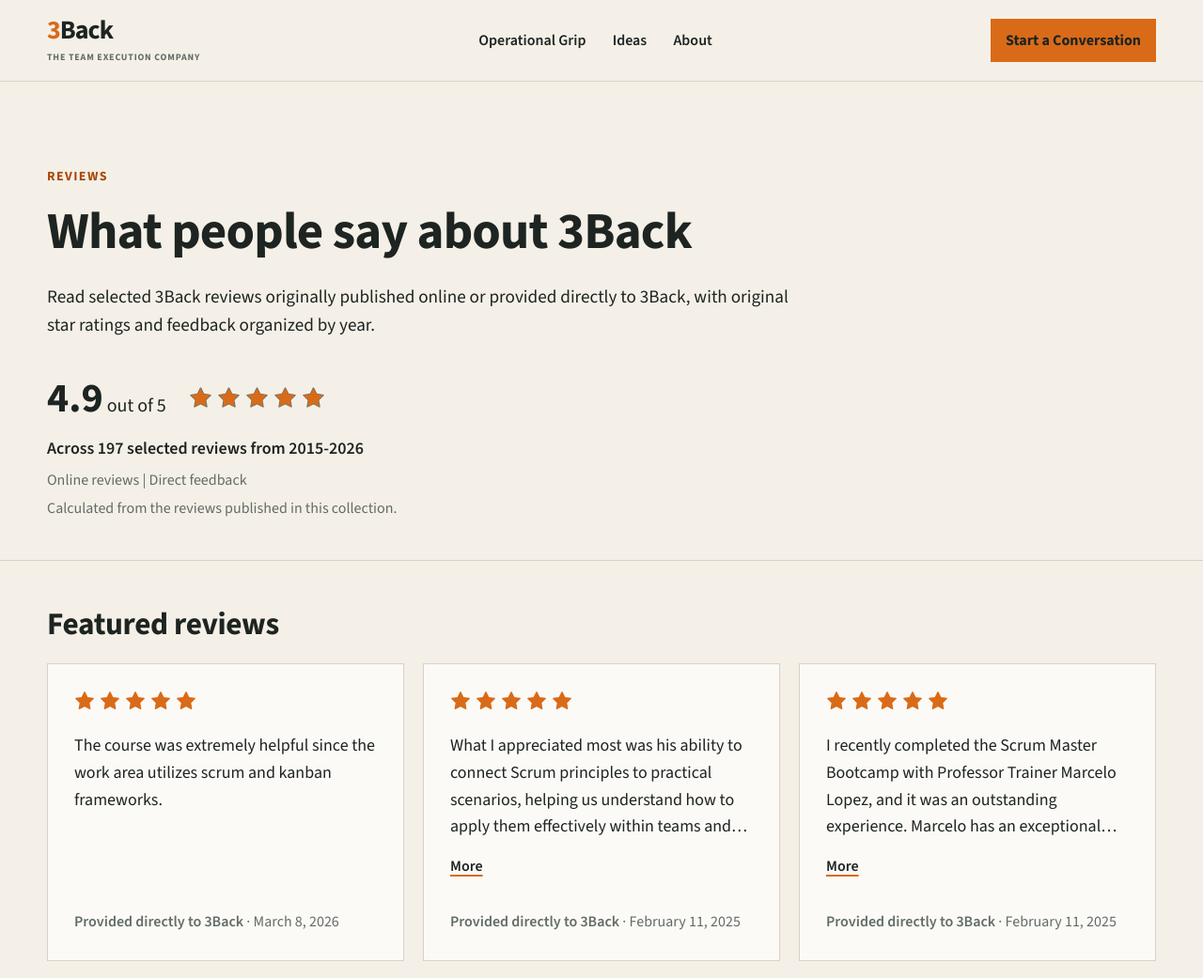
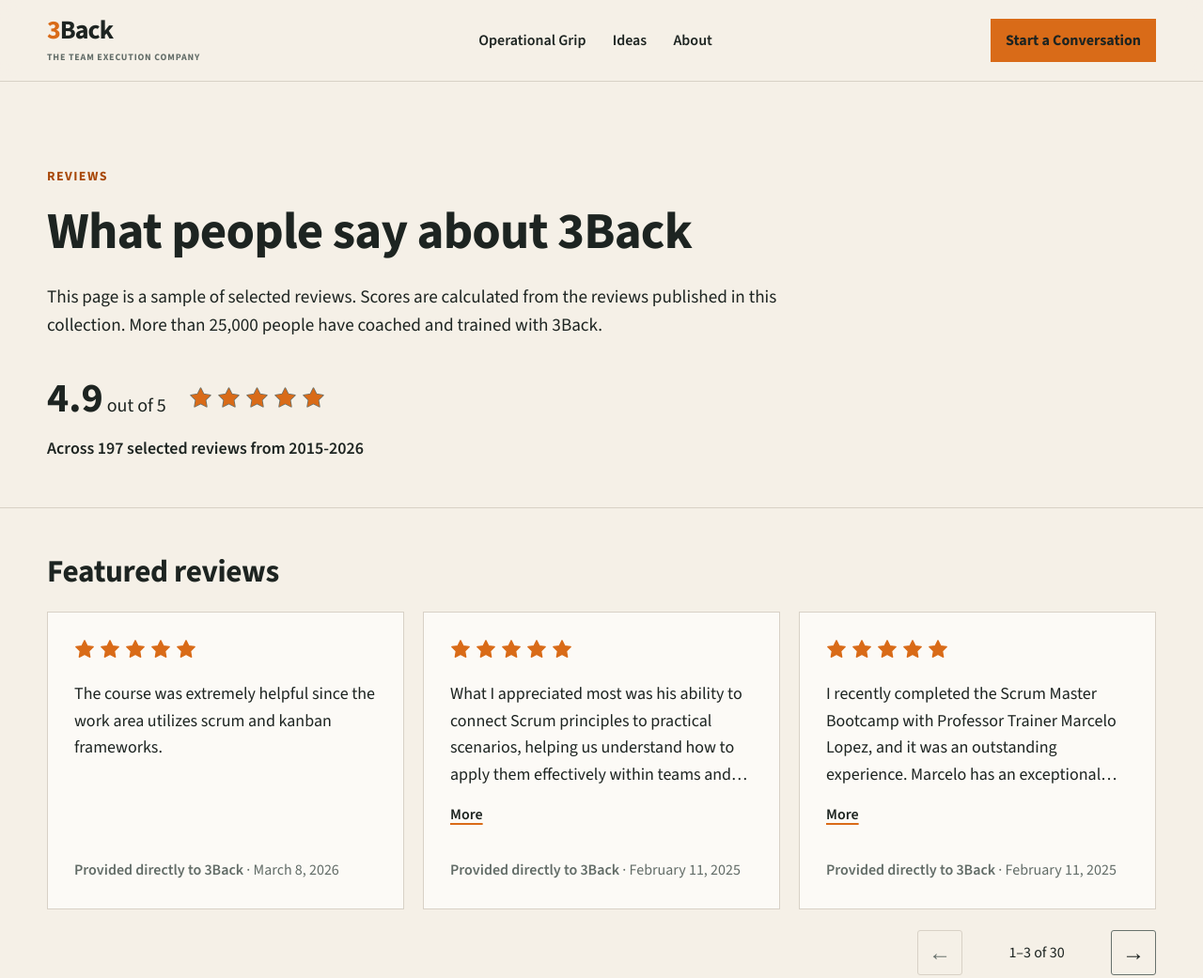
Before and after one commit to cookiemonster2026/3Back-Publisher-Pipeline, an Astro site: page /reviews in a window 1280 px wide. Shown: the top 1041 px of the page at 94% size. Built offline with nearby package versions, Linux system fonts and the light colour scheme; Astro itself is replaced by a stand-in of ours.

Commit message:
Tighten reviews intro and score context

```diff
--- a/src/pages/reviews.astro
+++ b/src/pages/reviews.astro
@@ -14,7 +14,7 @@
     <section class="opening"><div class="shell">
       <p class="eyebrow">REVIEWS</p>
       <h1>What people say about 3Back</h1>
-      <p class="intro">Read selected 3Back reviews originally published online or provided directly to 3Back, with original star ratings and feedback organized by year.</p>
+      <p class="intro">This page is a sample of selected reviews. Scores are calculated from the reviews published in this collection. More than 25,000 people have coached and trained with 3Back.</p>
     </div></section>
     <section class="aggregate section-rule" aria-label="Collection rating"><div class="shell">
       <div class="rating-line">
@@ -30,8 +30,6 @@
         </span>
       </div>
       <p class="proof">Across {collection.count} selected reviews from {collection.earliest}-{collection.latest}</p>
-      <p class="sources">{collection.sources.map(source => source.label === "Online review" ? "Online reviews" : source.label).join(" | ")}</p>
-      <p class="calculation">Calculated from the reviews published in this collection.</p>
     </div></section>
     <section class="review-section" aria-labelledby="reviews-title" data-review-carousel><div class="shell">
       <h2 id="reviews-title">Featured reviews</h2>
@@ -209,7 +207,6 @@
   .stars svg { width: 22px; height: 22px; }
   .aggregate-stars svg { width: 25px; height: 25px; }
   .proof { margin: 14px 0 7px; font-size: 1.125rem; font-weight: 600; }
-  .sources, .calculation { margin: 4px 0 0; color: var(--text-secondary); }
   .review-section { padding: 48px 0 56px; }
   .review-viewport { touch-action: pan-y; overflow: hidden; }
   .review-track { --cards: 3; display: grid; grid-template-columns: repeat(var(--cards), minmax(0, 1fr)); gap: 20px; }
--- a/src/seo/registry.mjs
+++ b/src/seo/registry.mjs
@@ -654,11 +654,11 @@
 		status: "complete",
 		path: "/reviews",
 		title: "Reviews | 3Back",
-		description: "Read selected 3Back reviews originally published online or provided directly to 3Back, with original star ratings and feedback organized by year.",
+		description: "This page is a sample of selected reviews. Scores are calculated from the reviews published in this collection. More than 25,000 people have coached and trained with 3Back.",
 		indexability: "index, follow",
 		social: {
 			title: "3Back Reviews",
-			description: "A growing collection of selected reviews originally published online or provided directly to 3Back.",
+			description: "This page is a sample of selected reviews. Scores are calculated from the reviews published in this collection. More than 25,000 people have coached and trained with 3Back.",
 			type: "website",
 			image: {
 				src: "/social/reviews.png",
```
